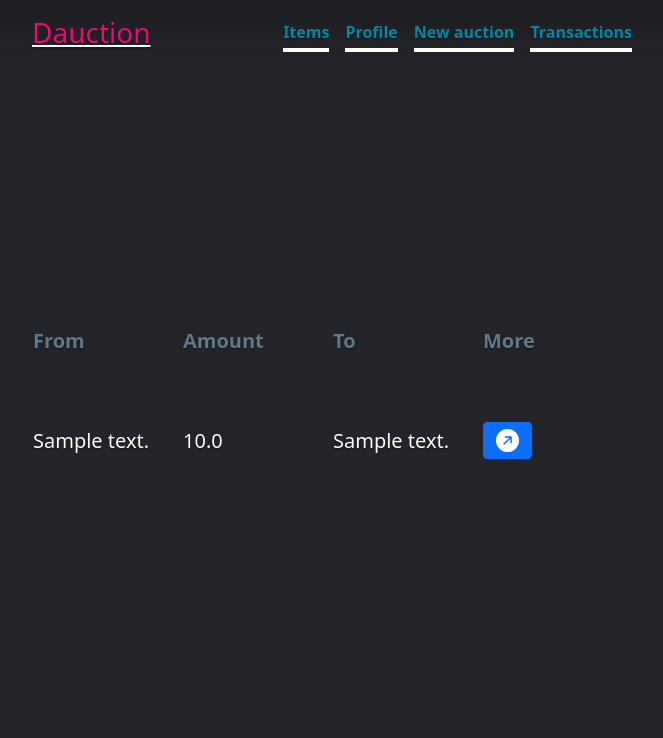
After one commit to Ciriosss/Dauction, a Django app: page /transactions in a window 1280 px wide. The commit adds this page. Shown: the top 738 px of the page, without its empty margins (308-971 px from the left). Run offline with Django 3.2, Linux system fonts and the light colour scheme; tables that the repository leaves empty hold one stand-in row (values such as "Sample post"); some libraries are stand-ins or nearby versions.

Commit message:
transactions

```diff
--- a/dauction/account/models.py
+++ b/dauction/account/models.py
@@ -8,8 +8,8 @@ class Account(AbstractUser):
 
 
 class Transaction(models.Model):
-    addressFrom = models.TextField(max_length=50)
-    addressTo = models.TextField(max_length=50)
+    addressFrom = models.CharField(max_length=50)
+    addressTo = models.CharField(max_length=50)
     amount = models.FloatField()
     date = models.DateTimeField(auto_now_add=True)
-    tx = models.TextField(max_length=100)
+    tx = models.CharField(max_length=100)
--- a/dauction/auction/templates/auction/base.html
+++ b/dauction/auction/templates/auction/base.html
@@ -22,7 +22,7 @@
             <a class="nav-link active" href="{% url 'items'%}">Items</a>
             <a class="nav-link active" href="{% url 'profile'%}">Profile</a>
             <a class="nav-link active" href="{% url 'newAuction'%}">New auction</a>
-            <a class="nav-link active" href="#">Transactions</a>
+            <a class="nav-link active" href="{% url 'transactions'%}">Transactions</a>
           </nav>
         </div>
       </header>
--- /dev/null
+++ b/dauction/auction/templates/auction/transactions.html
@@ -0,0 +1,30 @@
+{% extends "auction/base.html" %}
+{% block content %}
+<table>
+
+    <tr>
+        <th>From</th>
+        <th>Amount</th>
+        <th>To</th>
+        <th>More</th>
+    </tr>
+
+
+    {% for transaction in transactions %}
+
+    <tr>
+        <td><article class="media content-section"> {{ transaction.addressFrom}} </article></td>
+        <td><article class="media content-section"> {{ transaction.amount}} </article></td>
+        <td><article class="media content-section"> {{ transaction.addressTo}} </article></td>
+        <td><article class="media content-section">
+            <a href="{% url 'transactionDetail' tx=transaction.tx %}" class="btn btn-primary">
+            <svg xmlns="http://www.w3.org/2000/svg" width="23" height="23" fill="currentColor" class="bi bi-arrow-up-right-circle-fill" viewBox="0 0 16 16">
+                <path d="M0 8a8 8 0 1 0 16 0A8 8 0 0 0 0 8zm5.904 2.803a.5.5 0 1 1-.707-.707L9.293 6H6.525a.5.5 0 1 1 0-1H10.5a.5.5 0 0 1 .5.5v3.975a.5.5 0 0 1-1 0V6.707l-4.096 4.096z"/>
+            </svg>
+            </a>
+            </article></td>
+    </tr>
+
+    {% endfor %}
+</table>
+{% endblock %}
--- a/dauction/auction/urls.py
+++ b/dauction/auction/urls.py
@@ -6,4 +6,6 @@ urlpatterns = [
     path('items/', views.items, name="items"),
     path('auction/<int:pk>', views.auction, name="auction"),
     path('newAuction', views.newAuction, name="newAuction"),
+    path('transactions', views.transactions, name="transactions"),
+    path('transaction/<str:tx>/', views.transactionDetail, name = 'transactionDetail'),
 ]
--- a/dauction/auction/views.py
+++ b/dauction/auction/views.py
@@ -67,6 +67,14 @@ def newAuction(request):
 
         return render(request, "auction/newAuction.html")
 
+def transactions(request):
+    transactions = Transaction.objects.all().order_by('-date')
+    return render(request, 'auction/transactions.html', {"transactions": transactions})
+
+def transactionDetail(request,tx):
+    transaction = Transaction.objects.get(tx = tx)
+    return render(request, 'auction/transactionDetail.html', {'transaction': transaction})
+
 @background(schedule=60)
 def checkExpiration():
     auctions = Auction.objects.filter(jsonResult = {})
@@ -76,8 +84,8 @@ def checkExpiration():
             address = winnerBid.address
             auction.winner = Account.objects.get(address=address)
 
-            transferETH(auction.winner,auction.selleraddress,winnerBid.amount)
-            Transaction.objects.create()
+            tx = transferETH(auction.winner,auction.selleraddress,winnerBid.amount)
+            Transaction.objects.create(addressFrom = auction.winner.address,addressTo = auction.selleraddress, amount = winnerBid.amount,tx=tx )
 
             publication = str(auction.published)
             expiration = str(auction.expiration)
```
Also changed, not shown: dauction/auction/templates/auction/transactionDetail.html (added, +26 -0 lines), dauction/account/views.py (line endings or trailing spaces).
